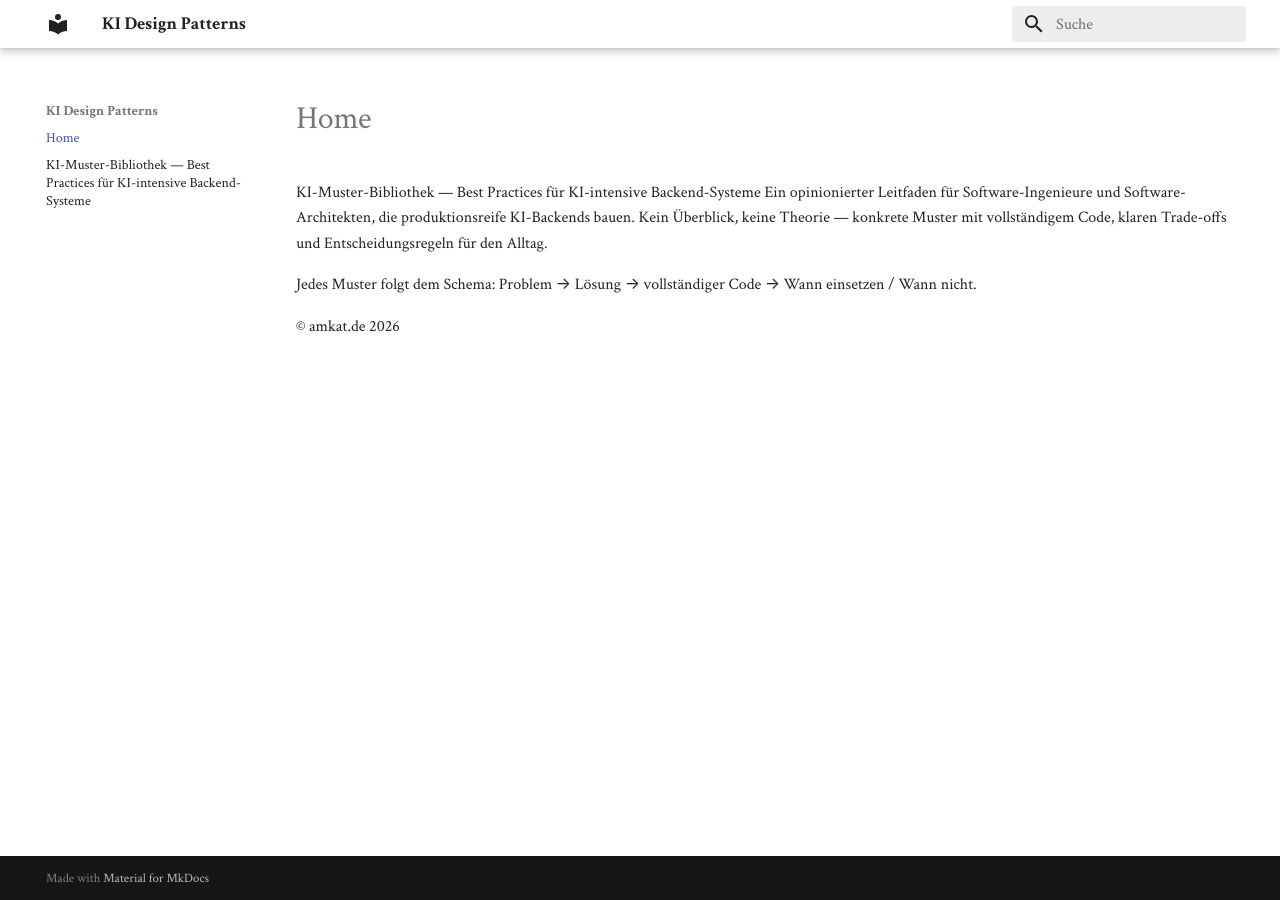
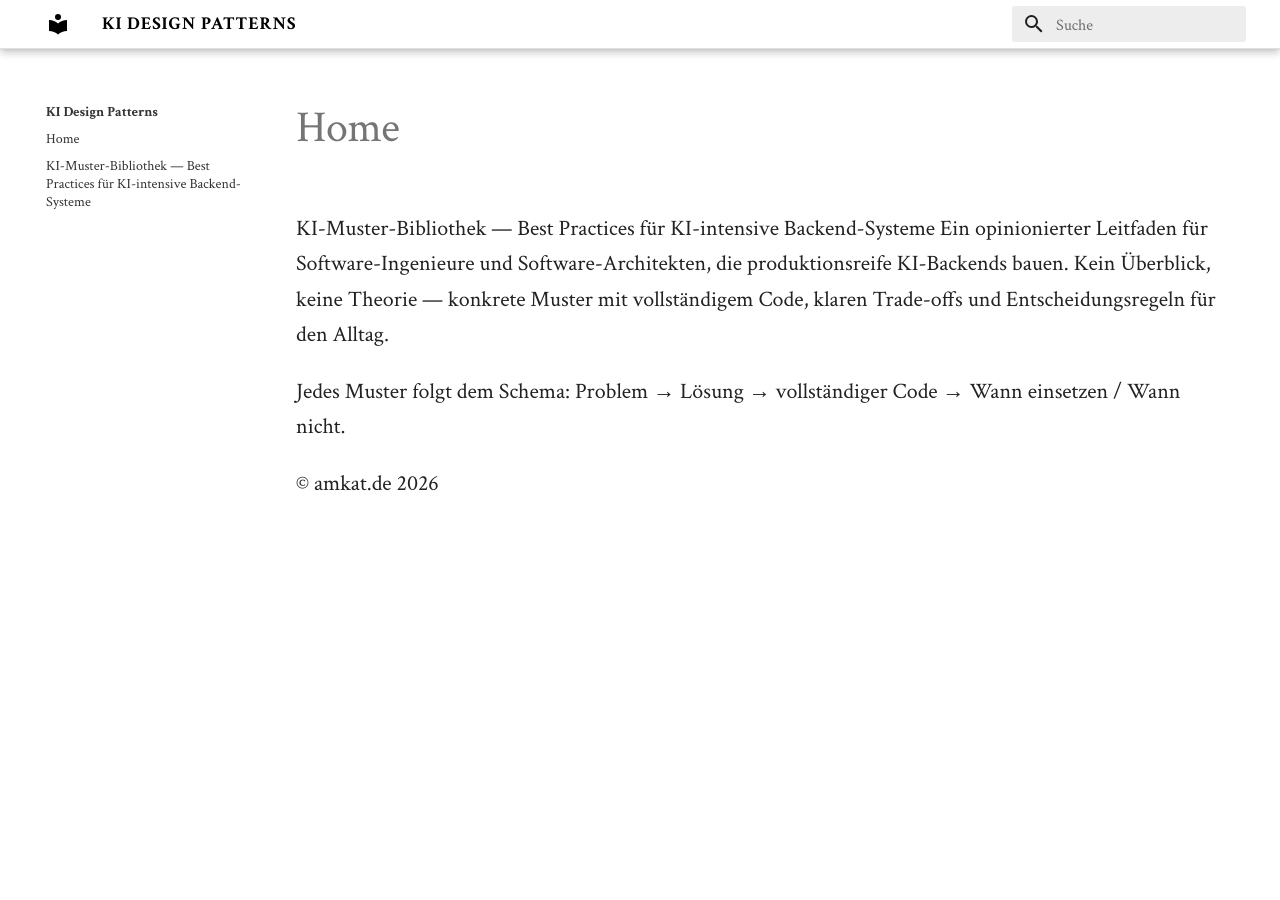
Before and after one commit to TobiasGrahl/KI-Design-Patterns, an MkDocs documentation site: the page built from docs/index.md, in a window 1280 px wide. Built offline with MkDocs 1.6.1 and Material for MkDocs 9.7.7, drawn with Linux system fonts in a browser that asks for light colours.

Commit message:
Update extra.css

```diff
--- a/docs/stylesheets/extra.css
+++ b/docs/stylesheets/extra.css
@@ -1,52 +1,124 @@
-/* Grunddesign für Tabellen im GoF-Stil */
+/* --- 1. GRUNDDESIGN (BUCH-LOOK) --- */
+body, .md-typeset {
+    font-family: "Crimson Text", "Georgia", serif;
+    font-size: 1.1rem;
+    line-height: 1.6;
+    color: #222;
+    background-color: #fff;
+}
+
+/* Header schlicht halten (Weiß mit Linie) */
+.md-header {
+    background-color: #ffffff;
+    border-bottom: 1px solid #e0e0e0;
+    color: #000;
+}
+
+.md-header__title {
+    color: #000 !important;
+    font-weight: 700;
+    text-transform: uppercase;
+    letter-spacing: 0.05em;
+}
+
+/* Navigation & Sidebar Schrift anpassen */
+.md-nav__link, .md-nav__title {
+    font-family: "Crimson Text", serif;
+    color: #333 !important;
+}
+
+/* --- 2. TABELLEN (GOF-STIL) --- */
 .md-typeset table:not([class]) {
     border-collapse: collapse;
-    display: table; /* Verhindert das Scrollen, falls nicht nötig */
     width: 100%;
+    margin-bottom: 1rem;
 }
 
-/* Der typische dunkle Header für Tabellen */
 .md-typeset table:not([class]) thead th {
-    background-color: #3e3e3e; /* Dunkles GoF-Grau/Schwarz */
+    background-color: #3e3e3e; /* Standard Dunkelgrau */
     color: white;
     font-weight: bold;
     text-transform: uppercase;
     padding: 10px;
+    border: 1px solid #333;
 }
 
-/* Spezifische Farben für Infoboxen (Admonitions) */
-
-/* 1. Zweck / Motivation (Klassisch Grau/Schwarz) */
-.md-typeset .admonition.info {
-    border-left: 0.2rem solid #333;
-}
-.md-typeset .info > .admonition-title {
-    background-color: #333 !important; /* Schwarz/Dunkelgrau */
+.md-typeset table:not([class]) td {
+    border: 1px solid #ddd;
+    padding: 8px;
 }
 
-/* 2. Erzeugungsmuster (Braun-Ton) */
-.md-typeset .admonition.abstract {
-    border-left: 0.2rem solid #8b5a2b;
+/* --- 3. INFOBOXEN / ADMONITIONS (GOF-FARBEN) --- */
+.md-typeset .admonition {
+    border-radius: 0;
+    border-left: none;
+    border: 1px solid #ccc;
+    margin-top: 1.5rem;
 }
-.md-typeset .abstract > .admonition-title {
-    background-color: #8b5a2b !important; /* Klassisches Braun */
+
+.md-typeset .admonition-title {
+    font-weight: bold;
+    text-transform: uppercase;
+    padding: 8px 12px;
+    margin: 0 !important;
+}
+
+/* Zweck / Motivation (Klassisch Schwarz) */
+.md-typeset .admonition.info { border: 1px solid #333; }
+.md-typeset .info > .admonition-title {
+    background-color: #333 !important;
     color: white !important;
 }
 
-/* 3. Strukturmuster (Grün-Ton) */
-.md-typeset .admonition.success {
-    border-left: 0.2rem solid #4a6741;
-}
-.md-typeset .success > .admonition-title {
-    background-color: #4a6741 !important; /* GoF Dunkelgrün */
+/* Erzeugungsmuster (Braun) */
+.md-typeset .admonition.abstract { border: 1px solid #8b5a2b; }
+.md-typeset .abstract > .admonition-title {
+    background-color: #8b5a2b !important;
     color: white !important;
 }
 
-/* 4. Verhaltensmuster (Dunkelblau/Grau) */
-.md-typeset .admonition.note {
-    border-left: 0.2rem solid #2f4f4f;
-}
-.md-typeset .note > .admonition-title {
-    background-color: #2f4f4f !important; /* Dark Slate Gray */
+/* Strukturmuster (Grün) */
+.md-typeset .admonition.success { border: 1px solid #4a6741; }
+.md-typeset .success > .admonition-title {
+    background-color: #4a6741 !important;
     color: white !important;
 }
+
+/* Verhaltensmuster (Dunkelgrau/Blau) */
+.md-typeset .admonition.note { border: 1px solid #2f4f4f; }
+.md-typeset .note > .admonition-title {
+    background-color: #2f4f4f !important;
+    color: white !important;
+}
+
+/* --- 4. MERMAID DIAGRAMME ANPASSEN --- */
+.mermaid {
+    background-color: #fcfcfc;
+    padding: 10px;
+    border: 1px solid #eee;
+    margin: 1rem 0;
+}
+
+/* Erzeugungs-Diagramme (Braun-Thema via Container) */
+.creational-diag .node rect,
+.creational-diag .node polygon,
+.creational-diag .node circle {
+    fill: #fdf5e6 !important;
+    stroke: #8b5a2b !important;
+    stroke-width: 2px !important;
+}
+
+/* Struktur-Diagramme (Grün-Thema via Container) */
+.structural-diag .node rect,
+.structural-diag .node polygon,
+.structural-diag .node circle {
+    fill: #f0f4ef !important;
+    stroke: #4a6741 !important;
+    stroke-width: 2px !important;
+}
+
+/* Linien & Pfeile (Tusch-Optik) */
+.mermaid .edgePath path {
+    stroke: #333 !important;
+    stroke-width: 1.5px !important;
+}
```
